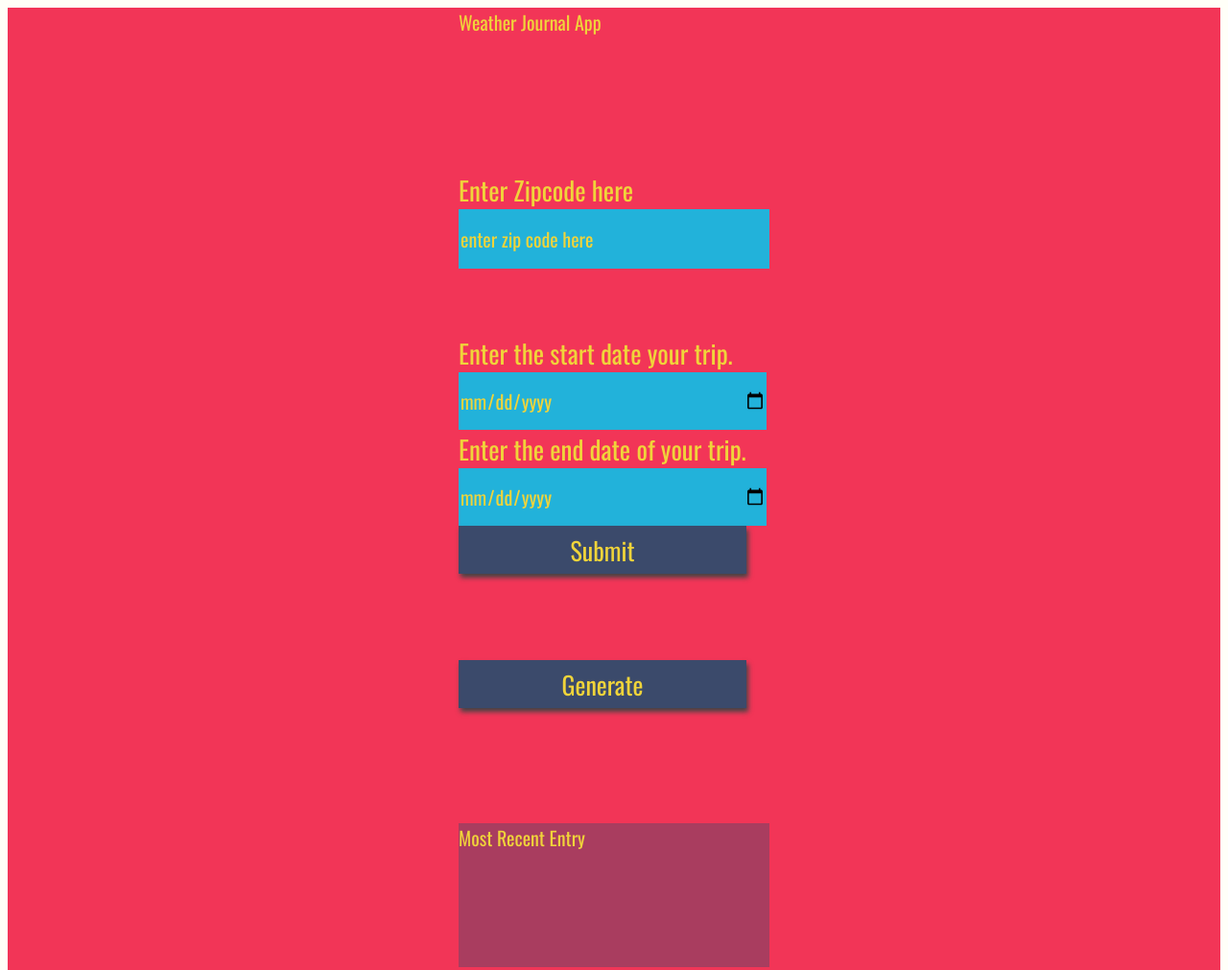
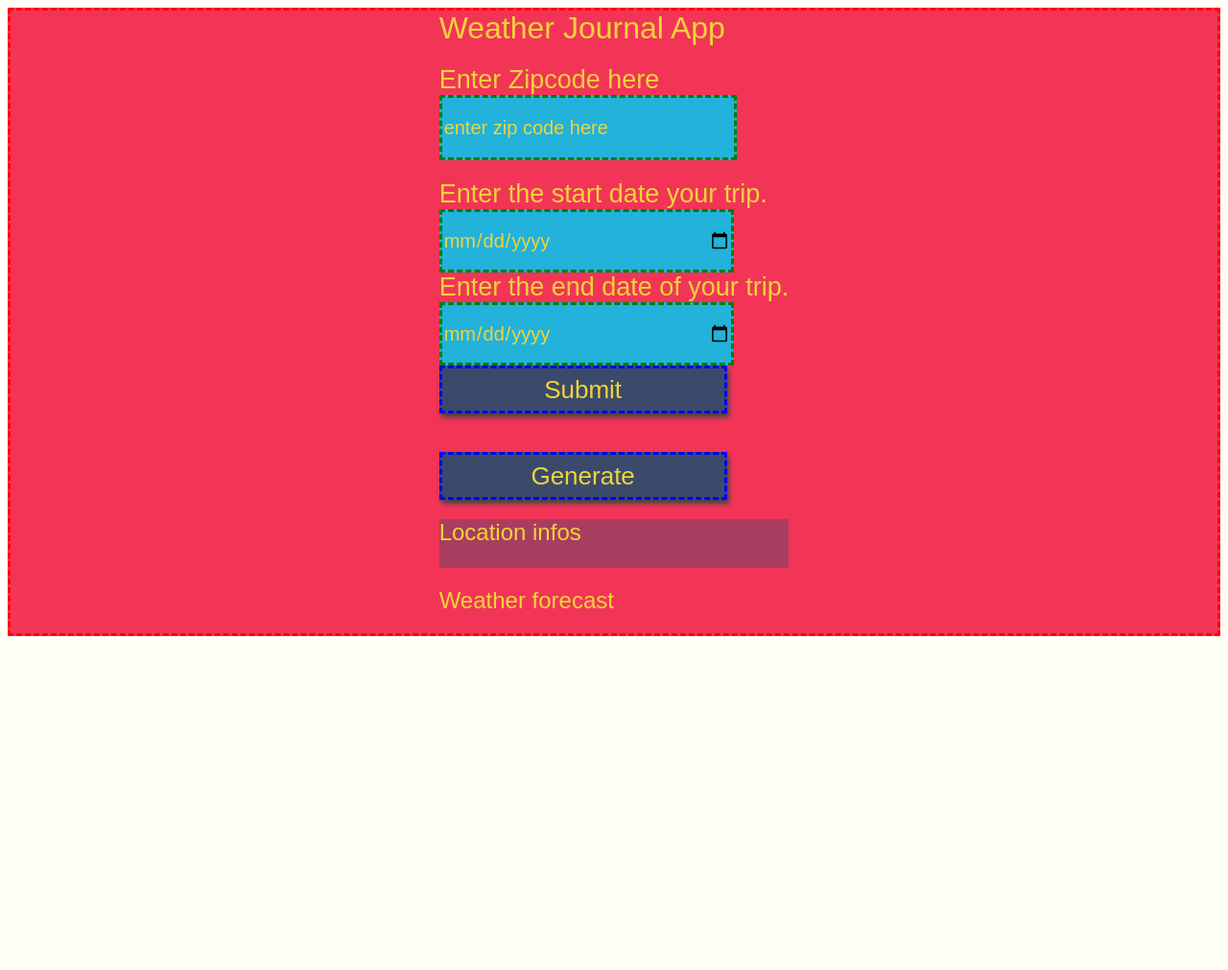
Before and after one commit to fraden/Javascript-Travel-App, a website built with webpack: page src/client/views/index.html in a window 1280 px wide. Shown: the top 1011 px of the page at 96% size. After the commit the page ends 800 px from the top, so only its background shows below. Built offline with nearby package versions, Linux system fonts and the light colour scheme; a web font is replaced by a local one.

Commit message:
feat: improve layout

```diff
--- a/src/client/js/app.js
+++ b/src/client/js/app.js
@@ -24,7 +24,7 @@ const getGeoInfo = async(url, zip) => {
     return data;
 };
 
-const getWeatherForeCast = async(url, zip, api_key) => {
+const getWeatherForecast = async(url, zip, api_key) => {
     const res = await fetch(url + zip + '&key=' + api_key);
     const data = await res.json();
     return data;
@@ -56,7 +56,7 @@ const cbFunction = (event) => {
                     postData('http://localhost:8081/data', { lat: data.postalcodes[0].lat, lng: data.postalcodes[0].lng, country: data.postalcodes[0].countryCode, city: data.postalcodes[0].placeName }); // structure can be seen on https://openweathermap.org/current#zip
                 });
 
-            getWeatherForeCast(weatherbitBaseUrl, zip, weatherbit_apiKey).then(
+            getWeatherForecast(weatherbitBaseUrl, zip, weatherbit_apiKey).then(
                 (data) => {
                     countdown();
                     postData('http://localhost:8081/forecast', { low: data.data[days_till_trip].low_temp, high: data.data[days_till_trip].high_temp, description: data.data[days_till_trip].weather.description });
@@ -94,8 +94,8 @@ const refreshUI = async() => { // source: lesson 4: asynchronous javascript -  1
         document.getElementById('country').innerHTML = projectData.country;
         document.getElementById('city').innerHTML = projectData.city;
 
-        document.getElementById('high').innerHTML = projectData.high;
-        document.getElementById('low').innerHTML = projectData.low;
+        document.getElementById('high').innerHTML = 'Max temperature: ' + projectData.high;
+        document.getElementById('low').innerHTML = 'Min temperature: ' + projectData.low;
         document.getElementById('description').innerHTML = projectData.description;
 
         document.getElementById('city-image').src = projectData.imageUrl;
--- a/src/client/styles/style.scss
+++ b/src/client/styles/style.scss
@@ -5,15 +5,15 @@ body {
 
 #app {
     display: grid;
-    grid-auto-rows: minmax(150px, auto);
+    //grid-auto-rows: minmax(150px, auto);
     /* grid-template-columns:  */
-    height: 140vh;
     background: #f23557;
     color: #f0d43a;
     justify-content: center;
     grid-gap: 1em;
     font-size: 20px;
     font-family: 'Oswald', sans-serif;
+    border: medium dashed red;
 }
 
 .holder {}
@@ -30,7 +30,9 @@ body {
 
 #content {}
 
-.headline {}
+.headline {
+    font-size: xx-large;
+}
 
 .title {}
 
@@ -45,12 +47,12 @@ label {
 input {
     display: block;
     height: 60px;
-    width: 320px;
+    width: 300px;
     background: #22b2da;
     color: #f0d43a;
     font-size: 20px;
     font-family: 'Oswald', sans-serif;
-    border: none;
+    border: medium dashed green;
 }
 
 button {
@@ -60,7 +62,7 @@ button {
     color: #f0d43a;
     font-size: 26px;
     font-family: 'Oswald', sans-serif;
-    border: none;
+    border: medium dashed blue;
     box-shadow: 2px 4px 5px #444;
 }
 
@@ -73,6 +75,7 @@ textarea {
     color: #f0d43a;
     font-size: 20px;
     font-family: 'Oswald', sans-serif;
+    border: medium dashed purple;
 }
 
 
--- a/src/client/views/index.html
+++ b/src/client/views/index.html
@@ -4,7 +4,6 @@
 <head>
     <meta charset="UTF-8">
     <title>Weather Journal</title>
-    <link href="https://fonts.googleapis.com/css?family=Oswald:400,600,700|Ranga:400,700&display=swap" rel="stylesheet">
 </head>
 
 <body>
@@ -30,8 +29,7 @@
             <button id="generate" type="submit"> Generate </button>
         </div>
         <div class="holder entry">
-            <div class="title">Most Recent Entry</div>
-            <div id="entryHolder">
+            <div class="title" style="font-size: larger;">Location infos</div>
             <div id="lat"></div>
             <div id="lng"></div>
             <div id="country"></div>
@@ -40,16 +38,13 @@
                 <img id="city-image" src="" width="150">
             </div>
         </div>
-        </div>
-        <div class="forecast">
-            <div class="forecast-title">Weather forecast</div>
+        <div class="forecast-title" style="font-size: larger;">Weather forecast</div>
         <div id="forecast-entries">
             <div id="high"></div>
             <div id="low"></div>
             <div id="description"></div>
         </div>
     </div>
-    </div>
 
 </body>
 
```
Lines whose indentation alone changed are shown as unchanged.
